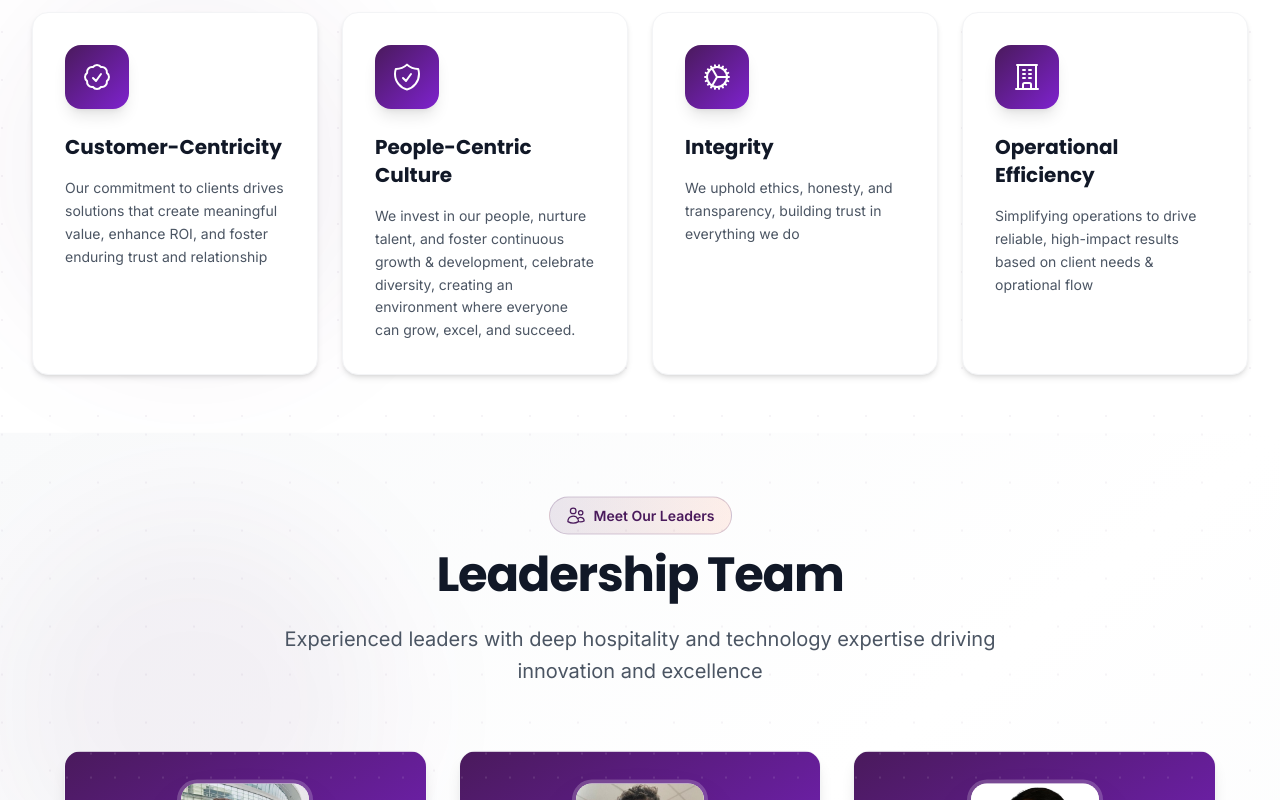
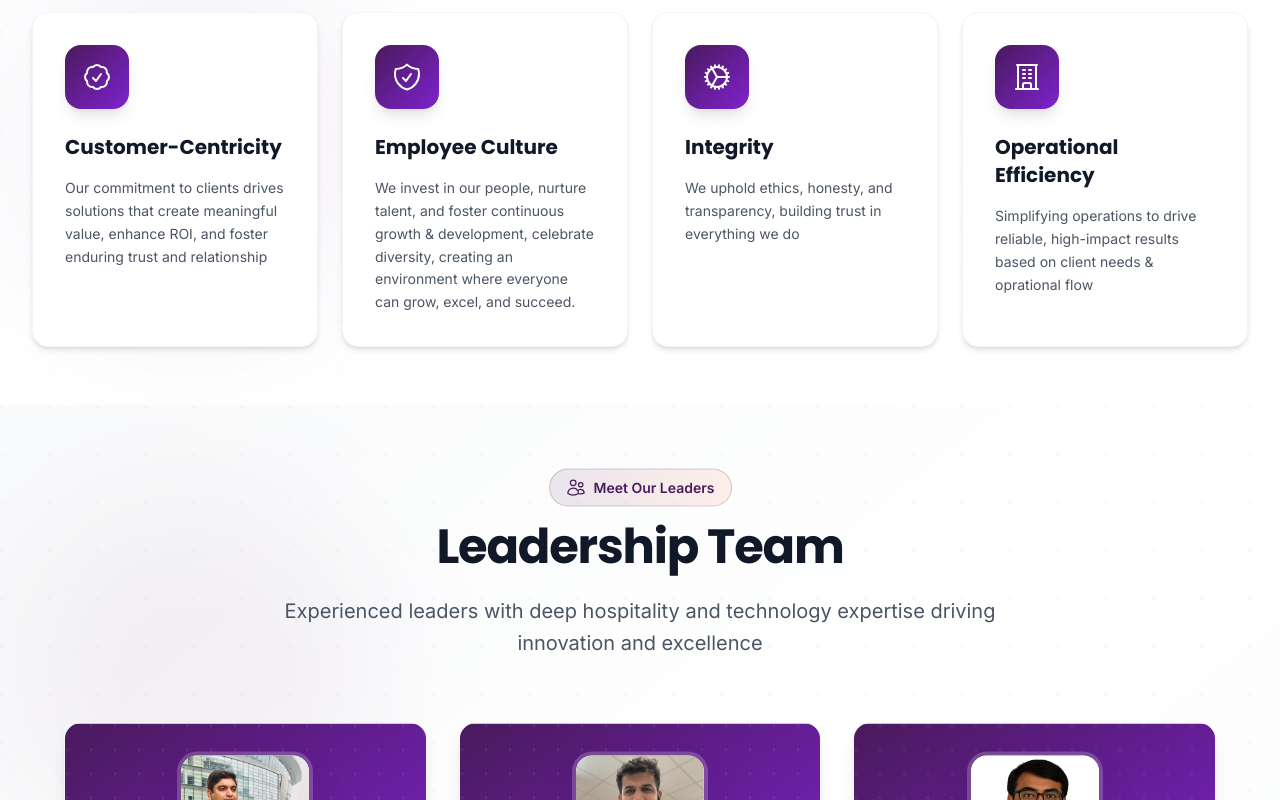
Before and after one commit to JEBITECH/jebi_website, a Next.js app: page /about in a window 1280 px wide. Shown: the part 2040-2840 px from the top of the page. Built offline with nearby package versions, Linux system fonts and the light colour scheme.

Commit message:
employee centric

```diff
--- a/app/about/page.tsx
+++ b/app/about/page.tsx
@@ -110,7 +110,7 @@ const values = [
     icon: CheckBadgeIcon
   },
   {
-    title: "People-Centric Culture",
+    title: "Employee Culture",
     description: "We invest in our people, nurture talent, and foster continuous growth & development, celebrate diversity, creating an environment where everyone can grow, excel, and succeed.",
     icon: ShieldCheckIcon
   },
```
